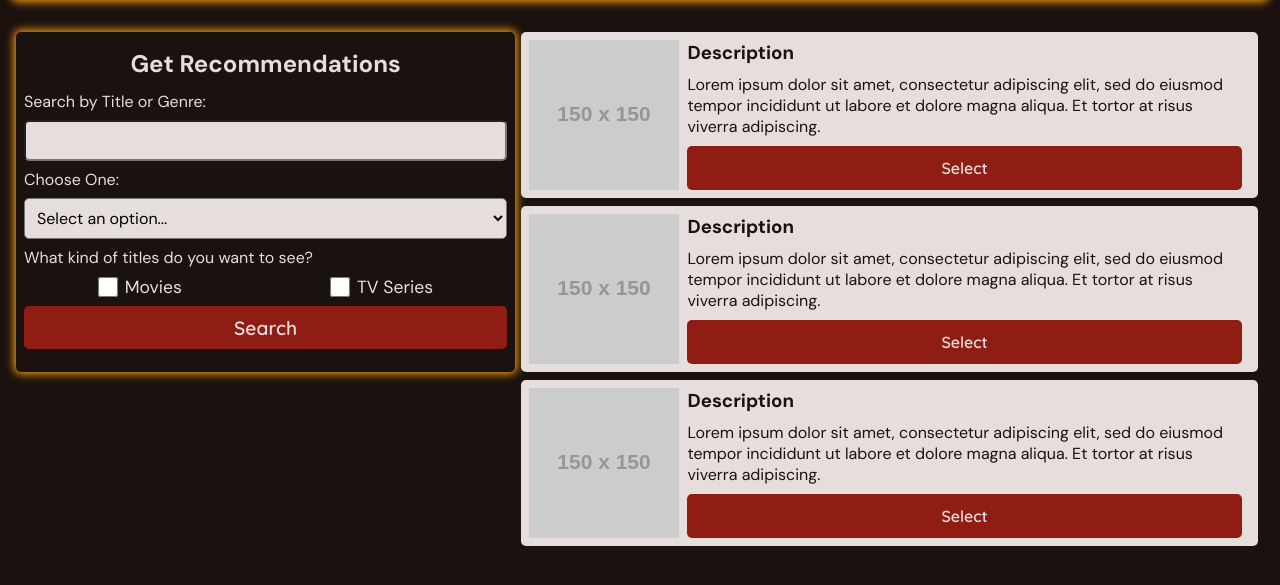
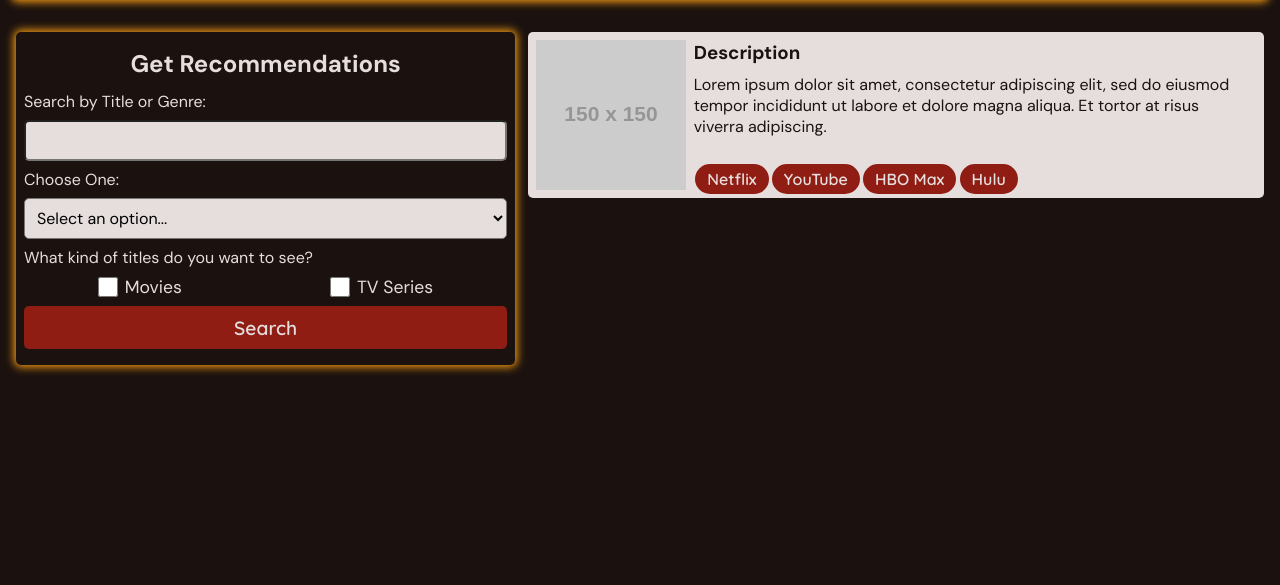
Before and after one commit to wyatthalbach15/CinemAPIcker, a plain HTML site: page index.html in a window 1280 px wide. Shown: the part 151-736 px from the top of the page. Drawn offline with nearby package versions, Linux system fonts and the light colour scheme; placeholder pictures from the web are drawn by us.

Commit message:
Updated html

```diff
--- a/assets/style.css
+++ b/assets/style.css
@@ -159,10 +159,19 @@ header {
     margin-bottom: .5em;
 }
 
-.movie-desc button {
+.streaming-list {
+    display: flex;
+    flex-wrap: wrap;
+}
+
+.movie-desc a {
     width: 100%;
+    text-decoration: none;
+    background-color: var(--second);
     color: var(--prim);
-    padding: .75em;
+    padding: .3em .75em;
+    margin: 0 .1em;
+    border-radius: 20em;
     font-family: 'Quicksand', sans-serif;
     font-size: 100%;
     font-weight: 600;
@@ -174,12 +183,13 @@ header {
     box-shadow: 0 0 8px 2px var(--quart);
 }
 
-.movie-desc button:hover {
+.movie-desc a:hover {
     background-color: #92453f;
     box-shadow: 0 0 8px 2px var(--second);
 }
 
-button:active {
+button:active,
+a:active {
     transform: scale(.98, 0.9);
 }
 
--- a/index.html
+++ b/index.html
@@ -73,44 +73,20 @@
                                     incididunt ut labore et dolore magna aliqua. Et tortor at risus viverra adipiscing.
                                 </p>
                             </div>
-                            <button class="rounded">Select</button>
-                        </div>
-                    </div>
-                </li>
-                <li>
-                    <div class="movie-card rounded">
-                        <img src="https://via.placeholder.com/150">
-                        <div class="movie-desc">
                             <div>
-                                <h3>Description</h3>
-                                <p>Lorem ipsum dolor sit amet, consectetur adipiscing elit, sed do eiusmod tempor
-                                    incididunt ut labore et dolore magna aliqua. Et tortor at risus viverra adipiscing.
-                                </p>
+                                <ul class="streaming-list">
+                                    <li><a href="#" target="_blank" class="stream-link">Netflix</a></li>
+                                    <li><a href="#" target="_blank" class="stream-link">YouTube</a></li>
+                                    <li><a href="#" target="_blank" class="stream-link">HBO Max</a></li>
+                                    <li><a href="#" target="_blank" class="stream-link">Hulu</a></li>
+                                </ul>
                             </div>
-                            <button class="rounded">Select</button>
-                        </div>
-                    </div>
-                </li>
-                <li>
-                    <div class="movie-card rounded">
-                        <img src="https://via.placeholder.com/150">
-                        <div class="movie-desc">
-                            <div>
-                                <h3>Description</h3>
-                                <p>Lorem ipsum dolor sit amet, consectetur adipiscing elit, sed do eiusmod tempor
-                                    incididunt ut labore et dolore magna aliqua. Et tortor at risus viverra adipiscing.
-                                </p>
-                            </div>
-                            <button class="rounded">Select</button>
                         </div>
                     </div>
                 </li>
             </ul>
         </section>
 
-        <section id="streaming-list">
-
-        </section>
     </main>
 
     <!-- JavaScript -->
```
